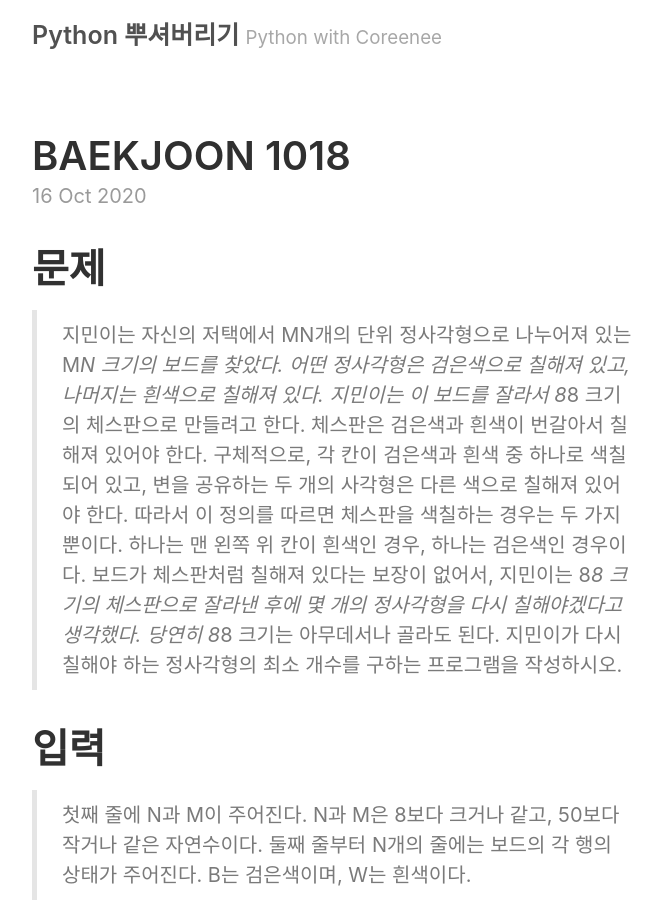
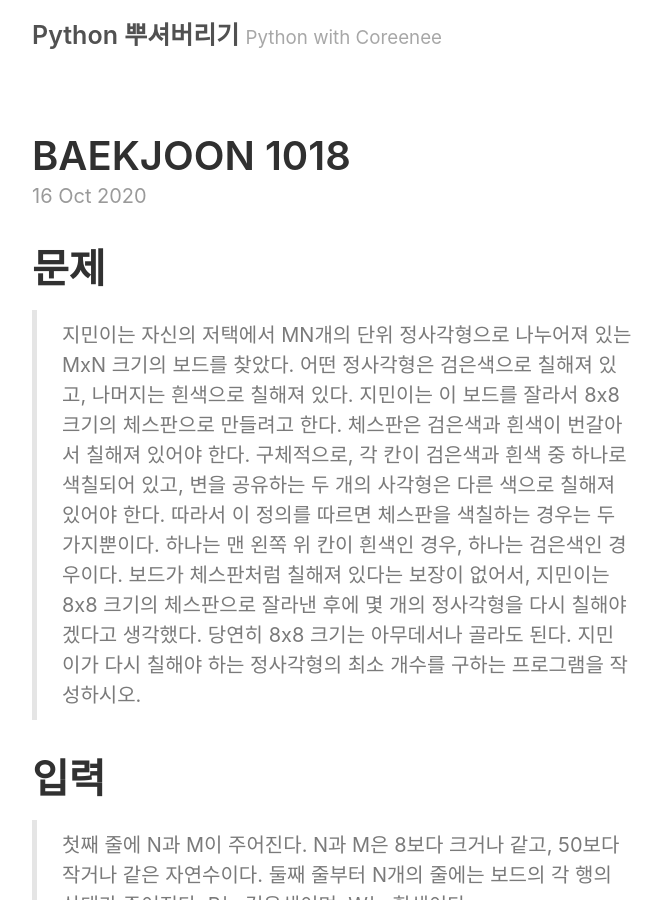
Before and after one commit to Coreenee/coreenee.github.io, a Jekyll site: the page built from _posts/2020-10-16-백준 1018(문제풀이).md, in a window 1280 px wide and 900 px high. Shown: the whole window, without its empty margins (258-918 px from the left). Built offline with Jekyll 4.4.1, drawn with Linux system fonts in a browser that asks for light colours.

Commit message:
Update 2020-10-16-백준 1018(문제풀이).md
* -> x 로 수정

```diff
--- a/_posts/2020-10-16-백준 1018(문제풀이).md
+++ b/_posts/2020-10-16-백준 1018(문제풀이).md
@@ -4,9 +4,9 @@ title: BAEKJOON 1018
 ---
 
 # 문제
-> 지민이는 자신의 저택에서 MN개의 단위 정사각형으로 나누어져 있는 M*N 크기의 보드를 찾았다. 어떤 정사각형은 검은색으로 칠해져 있고, 나머지는 흰색으로 칠해져 있다. 지민이는 이 보드를 잘라서 8*8 크기의 체스판으로 만들려고 한다.
+> 지민이는 자신의 저택에서 MN개의 단위 정사각형으로 나누어져 있는 MxN 크기의 보드를 찾았다. 어떤 정사각형은 검은색으로 칠해져 있고, 나머지는 흰색으로 칠해져 있다. 지민이는 이 보드를 잘라서 8x8 크기의 체스판으로 만들려고 한다.
 체스판은 검은색과 흰색이 번갈아서 칠해져 있어야 한다. 구체적으로, 각 칸이 검은색과 흰색 중 하나로 색칠되어 있고, 변을 공유하는 두 개의 사각형은 다른 색으로 칠해져 있어야 한다. 따라서 이 정의를 따르면 체스판을 색칠하는 경우는 두 가지뿐이다. 하나는 맨 왼쪽 위 칸이 흰색인 경우, 하나는 검은색인 경우이다.
-보드가 체스판처럼 칠해져 있다는 보장이 없어서, 지민이는 8*8 크기의 체스판으로 잘라낸 후에 몇 개의 정사각형을 다시 칠해야겠다고 생각했다. 당연히 8*8 크기는 아무데서나 골라도 된다. 지민이가 다시 칠해야 하는 정사각형의 최소 개수를 구하는 프로그램을 작성하시오.
+보드가 체스판처럼 칠해져 있다는 보장이 없어서, 지민이는 8x8 크기의 체스판으로 잘라낸 후에 몇 개의 정사각형을 다시 칠해야겠다고 생각했다. 당연히 8x8 크기는 아무데서나 골라도 된다. 지민이가 다시 칠해야 하는 정사각형의 최소 개수를 구하는 프로그램을 작성하시오.
 
 # 입력
 > 첫째 줄에 N과 M이 주어진다. N과 M은 8보다 크거나 같고, 50보다 작거나 같은 자연수이다. 둘째 줄부터 N개의 줄에는 보드의 각 행의 상태가 주어진다. B는 검은색이며, W는 흰색이다.
```
